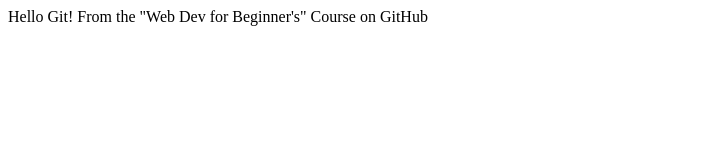
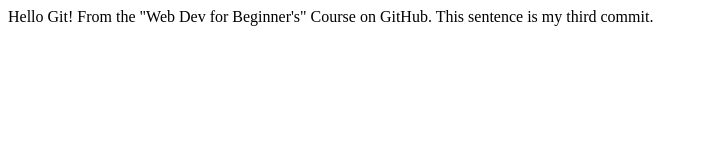
Before and after one commit to Bandit254/SampleGitRepo_WDFB, a plain HTML site: page index.html in a window 1280 px wide. Shown: the whole page, without its empty margins (0-708 px from the left). Drawn offline with Linux system fonts and the light colour scheme.

Commit message:
Third commit

```diff
--- a/index.html
+++ b/index.html
@@ -1,6 +1,7 @@
 <html>
     <body>
         Hello Git!
-        From the "Web Dev for Beginner's" Course on GitHub
+        From the "Web Dev for Beginner's" Course on GitHub.
+        This sentence is my third commit.
     </body>
 </html>
```
